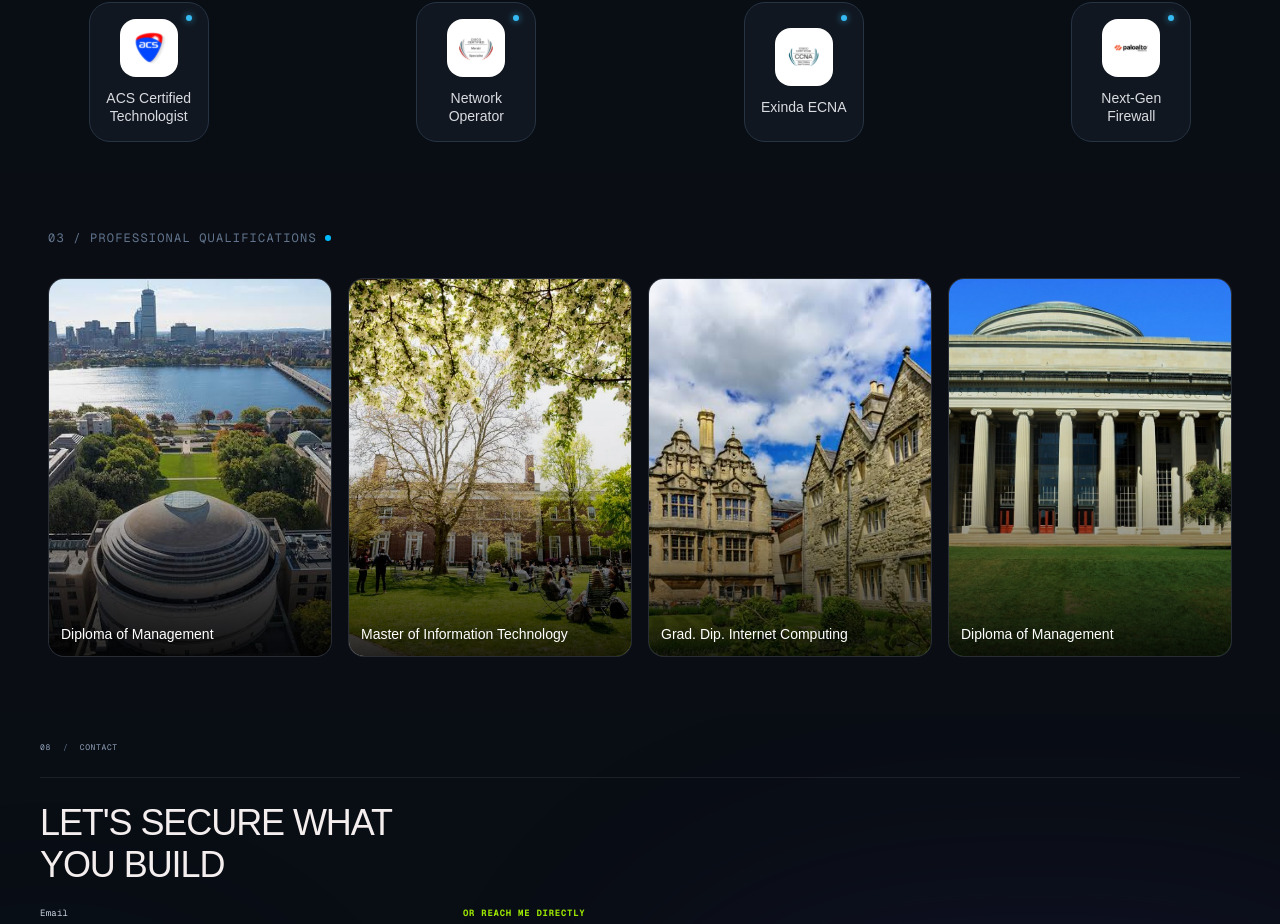
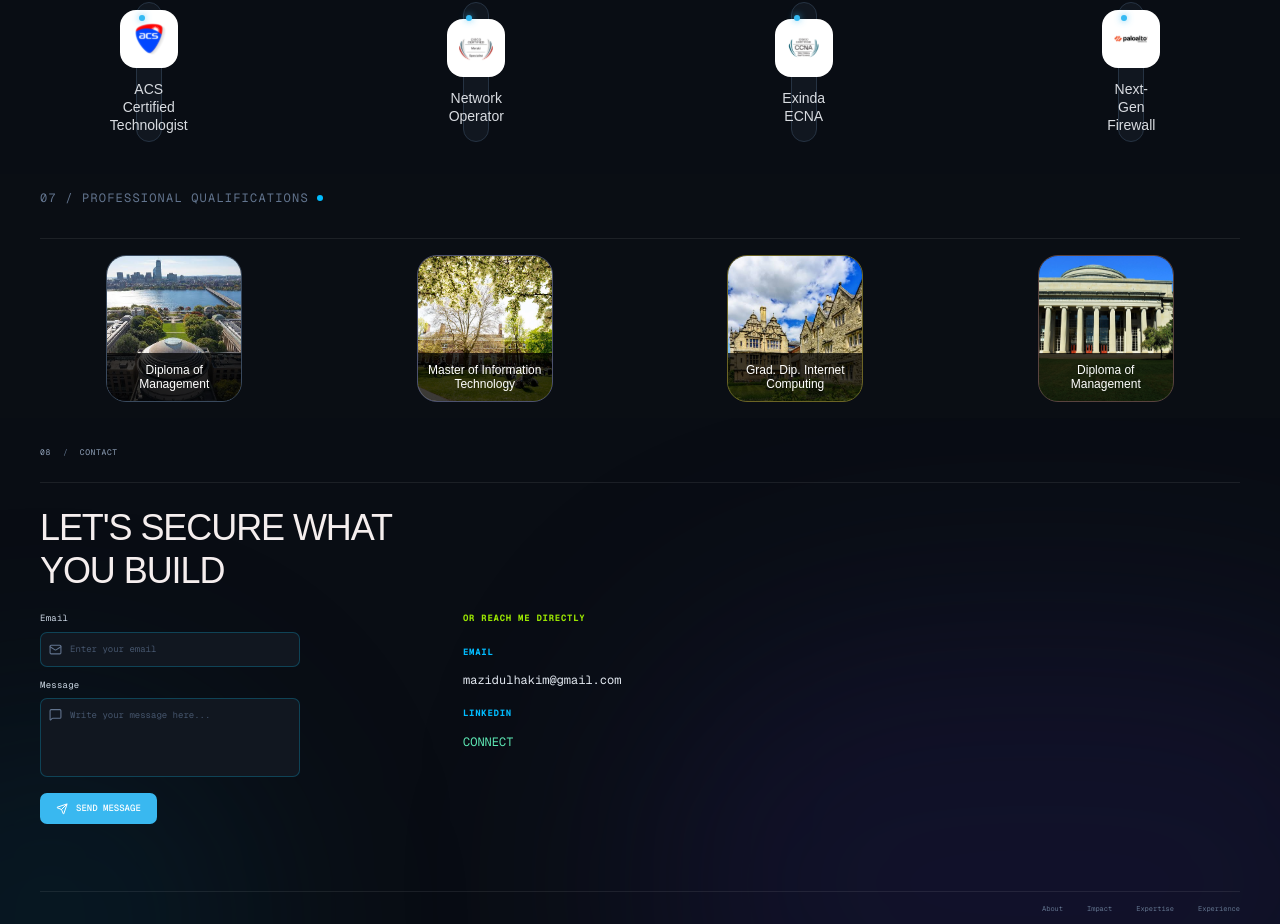
Before and after one commit to shihab-bhuiya/First-intern-Task, a Next.js app: page / in a window 1280 px wide. Shown: the part 4912-5836 px from the top of the page. Built offline with nearby package versions, Linux system fonts and the light colour scheme.

Commit message:
refactor: update layout and styling in Certifications and Qualifications components

```diff
--- a/src/components/Certifications.tsx
+++ b/src/components/Certifications.tsx
@@ -62,7 +62,7 @@ export default function Certificates() {
                 relative
                 flex
                 h-[140px]
-                w-[120px]
+                w-[10px]
                 mx-auto
                 max-w-[1312px]
                 flex-col
--- a/src/components/Qualifications.tsx
+++ b/src/components/Qualifications.tsx
@@ -10,59 +10,121 @@ interface Qualification {
 const qualifications: Qualification[] = [
   {
     id: "1",
-    title: "Diploma of Management",
+    title: "Diploma of\nManagement",
     imageUrl: "/Degree/Diploma of Management.png",
   },
   {
     id: "2",
-    title: "Master of Information Technology",
+    title: "Master of Information\nTechnology",
     imageUrl: "/Degree/Master of Information Technology.png",
   },
   {
     id: "3",
-    title: "Grad. Dip. Internet Computing",
+    title: "Grad. Dip. Internet\nComputing",
     imageUrl: "/Degree/Grad. Dip. Internet Computing.png",
   },
   {
     id: "4",
-    title: "Diploma of Management",
+    title: "Diploma of\nManagement",
     imageUrl: "/Degree/Diploma of Management1.png",
   },
 ];
 
 export default function Qualifications() {
   return (
-    <section className="bg-[#0a0e14] max-w-[1440px] w-full mx-auto px-6 py-14 sm:px-12">
+    <section className="w-full bg-[#0a0e14] px-6 py-4 sm:px-10">
+      <div className="mx-auto w-full max-w-[1312px]">
+        {/* Section Label */}
         <SectionLabel
-        index="03"
+          index="07"
           label="PROFESSIONAL QUALIFICATIONS"
         />
 
-   <div className="grid grid-cols-1 gap-4 sm:grid-cols-2 md:grid-cols-4">
-        {qualifications.map((qualification) => (
+        {/* Divider */}
+        <div className="mt-2 h-px w-full bg-white/[0.08]" />
+
+        {/* Cards */}
+        <div
+          className="
+            mt-4
+            grid
+            grid-cols-1
+            gap-5
+            sm:grid-cols-2
+            md:grid-cols-4
+            md:gap-[42px]
+          "
+        >
+          {qualifications.map((qualification, index) => (
             <div
               key={qualification.id}
-            className="group relative aspect-[3/4] overflow-hidden rounded-2xl border border-white/10 bg-[#10151f]"
+              className={`
+                group
+                relative
+                mx-auto
+                h-[147px]
+                w-[136px]
+                overflow-hidden
+                rounded-[20px]
+                border
+                bg-[#11151d]
+                ${
+                  index === 0
+                    ? "border-[#39495d]"
+                    : index === 1
+                      ? "border-[#4d526f]"
+                      : index === 2
+                        ? "border-[#6b6425]"
+                        : "border-[#59433f]"
+                }
+              `}
             >
-            {qualification.imageUrl ? (
+              {/* Image */}
               <Image
                 src={qualification.imageUrl}
-                width={200}
-                height={200}
-                alt={qualification.title}
-                className="absolute inset-0 h-full w-full object-cover transition-transform duration-300 group-hover:scale-105"
+                alt={qualification.title.replace("\n", " ")}
+                fill
+                sizes="136px"
+                className="
+                  object-cover
+                  transition-transform
+                  duration-300
+                  group-hover:scale-[1.03]
+                "
               />
-            ) : (
-              <div className="absolute inset-0 bg-gradient-to-br from-slate-700/40 to-slate-900/40" />
-            )}
 
-            <div className="absolute inset-0 bg-gradient-to-t from-black/85 via-black/10 to-transparent" />
-
-            <p className="absolute bottom-3 left-3 right-3 text-sm font-medium text-white">
+              {/* Bottom black panel */}
+              <div
+                className="
+                  absolute
+                  bottom-0
+                  left-0
+                  right-0
+                  flex
+                  min-h-[48px]
+                  items-center
+                  justify-center
+                  bg-black/75
+                  px-2
+                  py-2
+                "
+              >
+                <p
+                  className="
+                    whitespace-pre-line
+                    text-center
+                    text-[12px]
+                    font-normal
+                    leading-[14px]
+                    text-white
+                  "
+                >
                   {qualification.title}
                 </p>
               </div>
+            </div>
           ))}
+        </div>
       </div>
     </section>
   );
```
Lines whose indentation alone changed are shown as unchanged.
